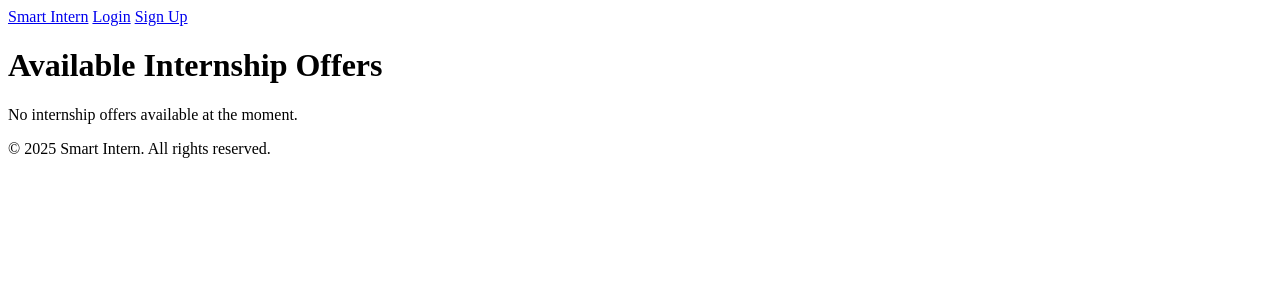
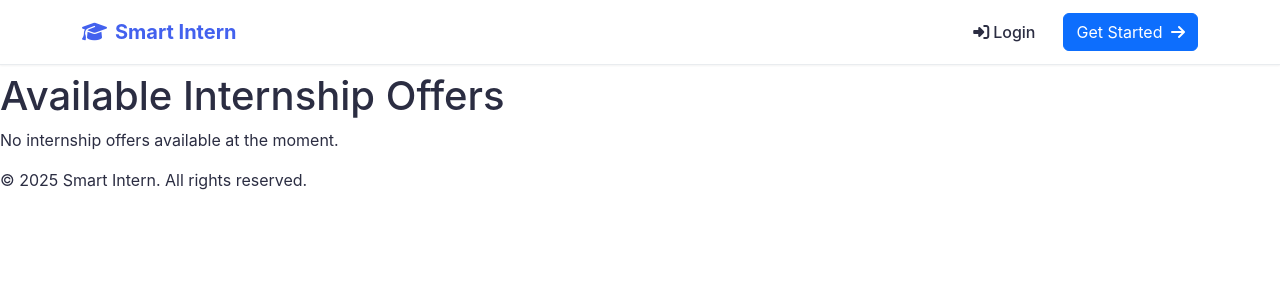
Before and after one commit to assil-barhoumi/InternTracker, a Django app: template templates/offers/offer_list.html in a window 1280 px wide. Shown: the top 300 px of the page. Run offline with Django 3.2, Linux system fonts and the light colour scheme; the template is opened without the code that fills it, so the values that code supplies are empty.

Commit message:
Set up base template and stylesheet

```diff
--- /dev/null
+++ b/static/css/basestyle.css
@@ -0,0 +1,45 @@
+:root {
+    --primary: #4361ee;
+    --primary-light: #f0f4ff;
+    --text: #2b2d42;
+    --text-light: #6c757d;
+    --border: #e9ecef;
+    --hover-bg: #f8f9fa;
+}
+
+body {
+    padding-top: 72px;
+    color: var(--text);
+    font-family: 'Inter', -apple-system, BlinkMacSystemFont, 'Segoe UI', Roboto, sans-serif;
+}
+
+.navbar {
+    background: white;
+    box-shadow: 0 1px 2px rgba(0,0,0,0.05);
+    padding: 0.75rem 0;
+    border-bottom: 1px solid var(--border);
+}
+
+.navbar-brand {
+    font-weight: 700;
+    color: var(--primary) !important;
+    font-size: 1.25rem;
+    display: inline-flex;
+    align-items: center;
+    gap: 0.5rem;
+}
+
+.nav-link {
+    color: var(--text) !important;
+    font-weight: 500;
+    padding: 0.5rem 1rem !important;
+    border-radius: 6px;
+    margin: 0 0.25rem;
+    transition: all 0.2s ease;
+}
+
+.nav-link:hover,
+.nav-link.active {
+    color: var(--primary) !important;
+    background: var(--primary-light);
+}
--- a/templates/base.html
+++ b/templates/base.html
@@ -1,26 +1,90 @@
+{% load static %}
 <!DOCTYPE html>
 <html lang="en">
 <head>
     <meta charset="utf-8">
     <meta name="viewport" content="width=device-width, initial-scale=1">
     <title>{% block title %}Smart Intern{% endblock %}</title>
+    <link href="https://cdn.jsdelivr.net/npm/bootstrap@5.3.0/dist/css/bootstrap.min.css" rel="stylesheet">
+    <link href="https://cdnjs.cloudflare.com/ajax/libs/font-awesome/6.4.0/css/all.min.css" rel="stylesheet">
+    <link rel="stylesheet" href="{% static 'css/basestyle.css' %}">
+    {% block extra_css %}{% endblock %}
 </head>
 <body>
-    <nav>
-        <a href="{% url 'home' %}">Smart Intern</a>
-        {% if user.is_authenticated %}
-            <span>Welcome, {{ user.username }}</span>
-            <a href="{% url 'dashboard' %}">Dashboard</a>
-            <a href="{% url 'profile' %}">Profile</a>
-            <a href="{% url 'password_change' %}">Change Password</a>
-            <form method="post" action="{% url 'logout' %}" style="display:inline;">
-                {% csrf_token %}
-                <button type="submit">Logout</button>
-            </form>
-        {% else %}
-            <a href="{% url 'login' %}">Login</a>
-            <a href="{% url 'register' %}">Sign Up</a>
-        {% endif %}
+    <nav class="navbar navbar-expand-lg navbar-light fixed-top">
+        <div class="container">
+            <a class="navbar-brand" href="{% url 'home' %}">
+                <i class="fas fa-graduation-cap"></i> Smart Intern
+            </a>
+            <button class="navbar-toggler" type="button" data-bs-toggle="collapse" data-bs-target="#navbarNav">
+                <span class="navbar-toggler-icon"></span>
+            </button>
+            <div class="collapse navbar-collapse" id="navbarNav">
+                {% if user.is_authenticated %}
+                    <ul class="navbar-nav me-auto">
+                        <li class="nav-item">
+                            <a class="nav-link {% if request.resolver_match.url_name == 'dashboard' %}active{% endif %}"
+                               href="{% url 'dashboard' %}">
+                                <i class="fas fa-tachometer-alt me-1"></i>Dashboard
+                            </a>
+                        </li>
+                        <li class="nav-item">
+                            <a class="nav-link {% if 'offer' in request.resolver_match.url_name %}active{% endif %}"
+                               href="{% url 'offer_list' %}">
+                                <i class="fas fa-briefcase me-1"></i>Offers
+                            </a>
+                        </li>
+                        <li class="nav-item">
+                            <a class="nav-link {% if 'profile' in request.resolver_match.url_name %}active{% endif %}"
+                               href="{% url 'profile' %}">
+                                <i class="fas fa-user me-1"></i>Profile
+                            </a>
+                        </li>
+                    </ul>
+                    <div class="dropdown">
+                        <a class="user-menu" href="#" role="button" data-bs-toggle="dropdown">
+                            <span class="d-none d-lg-inline">{{ user.get_full_name|default:user.username }}</span>
+                            <i class="fas fa-chevron-down ms-1 small"></i>
+                        </a>
+                        <ul class="dropdown-menu dropdown-menu-end">
+                            <li>
+                                <a class="dropdown-item" href="{% url 'profile' %}">
+                                    <i class="fas fa-user me-2"></i>My Profile
+                                </a>
+                            </li>
+                            <li>
+                                <a class="dropdown-item" href="{% url 'password_change' %}">
+                                    <i class="fas fa-key me-2"></i>Change Password
+                                </a>
+                            </li>
+                            <li><hr class="dropdown-divider"></li>
+                            <li>
+                                <form method="post" action="{% url 'logout' %}" class="mb-0">
+                                    {% csrf_token %}
+                                    <button type="submit" class="dropdown-item">
+                                        <i class="fas fa-sign-out-alt me-2"></i>Logout
+                                    </button>
+                                </form>
+                            </li>
+                        </ul>
+                    </div>
+                {% else %}
+                    <ul class="navbar-nav ms-auto align-items-center">
+                        <li class="nav-item">
+                            <a class="nav-link" href="{% url 'login' %}">
+                                <i class="fas fa-sign-in-alt me-1"></i>Login
+                            </a>
+                        </li>
+                        <li class="nav-item">
+                            <a class="btn btn-primary ms-2" href="{% url 'register' %}">
+                                Get Started
+                                <i class="fas fa-arrow-right ms-1"></i>
+                            </a>
+                        </li>
+                    </ul>
+                {% endif %}
+            </div>
+        </div>
     </nav>
 
     {% if messages %}
@@ -36,5 +100,7 @@
     <footer>
         <p>&copy; {% now "Y" %} Smart Intern. All rights reserved.</p>
     </footer>
+
+    <script src="https://cdn.jsdelivr.net/npm/bootstrap@5.3.0/dist/js/bootstrap.bundle.min.js"></script>
 </body>
 </html>
```
Also changed, not shown: config/settings.py (deleted, +0 -132 lines).
